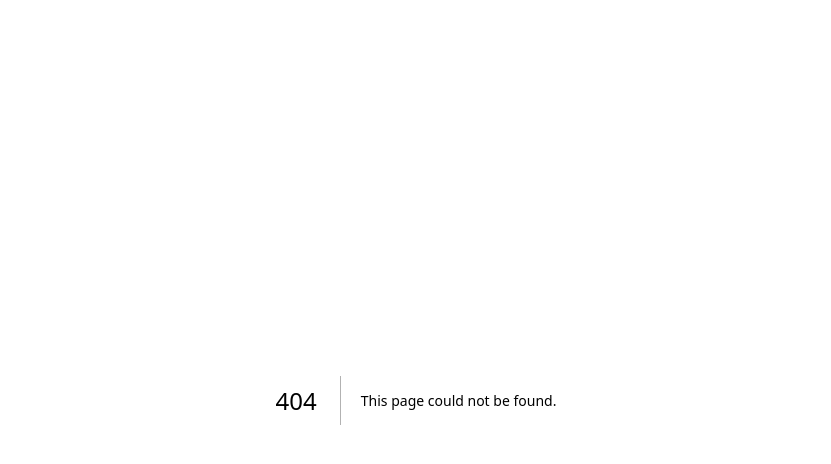
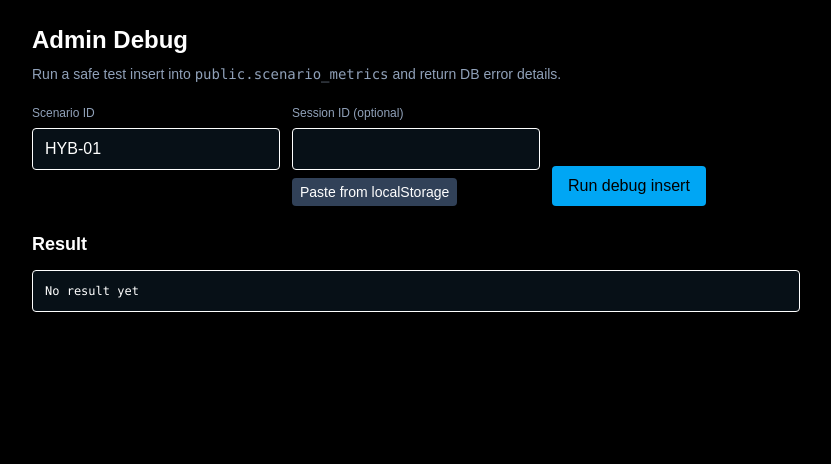
Before and after one commit to sfidermutz/pyp-platform-for-release, a Next.js app: page /admin/debug in a window 1280 px wide. Before the commit this address had no page. Shown: the top 464 px of the page, without its empty margins (224-1055 px from the left). Built offline with nearby package versions, Linux system fonts and the light colour scheme.

Commit message:
Create page.tsx

```diff
--- /dev/null
+++ b/app/admin/debug/page.tsx
@@ -0,0 +1,78 @@
+// app/admin/debug/page.tsx
+'use client';
+import React, { useState } from 'react';
+
+export default function AdminDebugPage() {
+  const [response, setResponse] = useState<any | null>(null);
+  const [busy, setBusy] = useState(false);
+  const [scenarioId, setScenarioId] = useState('HYB-01');
+  const [sessionId, setSessionId] = useState('');
+
+  async function runDebug() {
+    setBusy(true);
+    setResponse(null);
+    try {
+      const qs = new URLSearchParams();
+      if (scenarioId) qs.set('scenario_id', scenarioId);
+      if (sessionId) qs.set('session_id', sessionId);
+
+      const res = await fetch(`/api/debug/store-test?${qs.toString()}`, {
+        method: 'GET'
+      });
+      const json = await res.json();
+      setResponse({ status: res.status, body: json });
+    } catch (e) {
+      setResponse({ status: 0, body: String(e) });
+    } finally {
+      setBusy(false);
+    }
+  }
+
+  function pasteSessionFromLocalStorage() {
+    try {
+      const sid = localStorage.getItem('pyp_session_id') || '';
+      setSessionId(sid);
+      alert('Pasted session id from localStorage: ' + sid);
+    } catch (e) {
+      alert('Failed to access localStorage');
+    }
+  }
+
+  return (
+    <main className="min-h-screen p-6 bg-black text-white">
+      <div className="max-w-3xl mx-auto">
+        <h1 className="text-2xl font-bold">Admin Debug</h1>
+        <p className="mt-2 text-sm text-slate-400">Run a safe test insert into <code>public.scenario_metrics</code> and return DB error details.</p>
+
+        <div className="mt-4 grid grid-cols-1 md:grid-cols-3 gap-3">
+          <div>
+            <label className="text-xs text-slate-400">Scenario ID</label>
+            <input className="w-full mt-1 px-3 py-2 rounded bg-[#071017] border" value={scenarioId} onChange={(e)=>setScenarioId(e.target.value)} />
+          </div>
+
+          <div>
+            <label className="text-xs text-slate-400">Session ID (optional)</label>
+            <input className="w-full mt-1 px-3 py-2 rounded bg-[#071017] border" value={sessionId} onChange={(e)=>setSessionId(e.target.value)} />
+            <div className="mt-2 text-xs">
+              <button onClick={pasteSessionFromLocalStorage} className="px-2 py-1 bg-slate-700 rounded text-sm">Paste from localStorage</button>
+            </div>
+          </div>
+
+          <div className="flex items-end">
+            <button onClick={runDebug} disabled={busy} className="px-4 py-2 bg-sky-500 rounded text-black">
+              {busy ? 'Running…' : 'Run debug insert'}
+            </button>
+          </div>
+        </div>
+
+        <div className="mt-6">
+          <h3 className="text-lg font-semibold">Result</h3>
+          <pre className="mt-3 p-3 bg-[#071017] border rounded text-xs" style={{whiteSpace:'pre-wrap'}}>
+            {response ? JSON.stringify(response, null, 2) : 'No result yet'}
+          </pre>
+        </div>
+
+      </div>
+    </main>
+  );
+}
```
